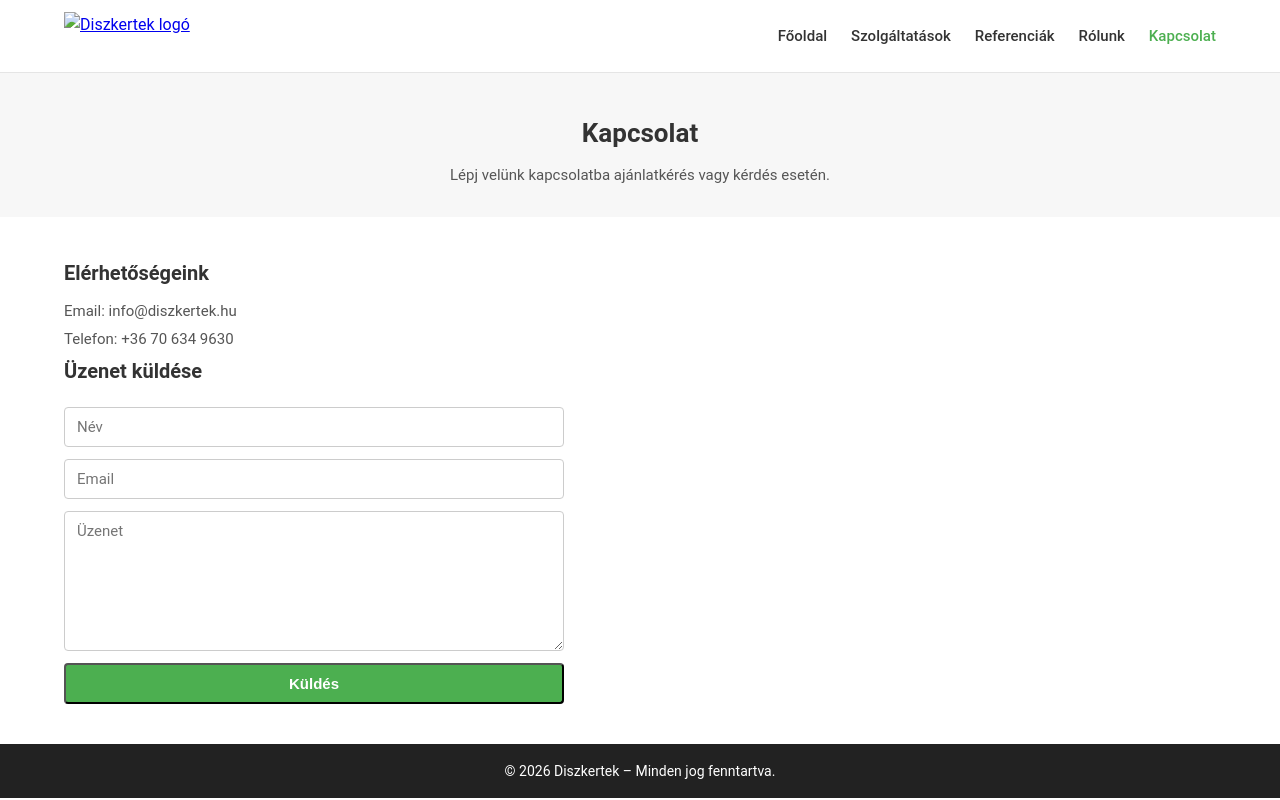
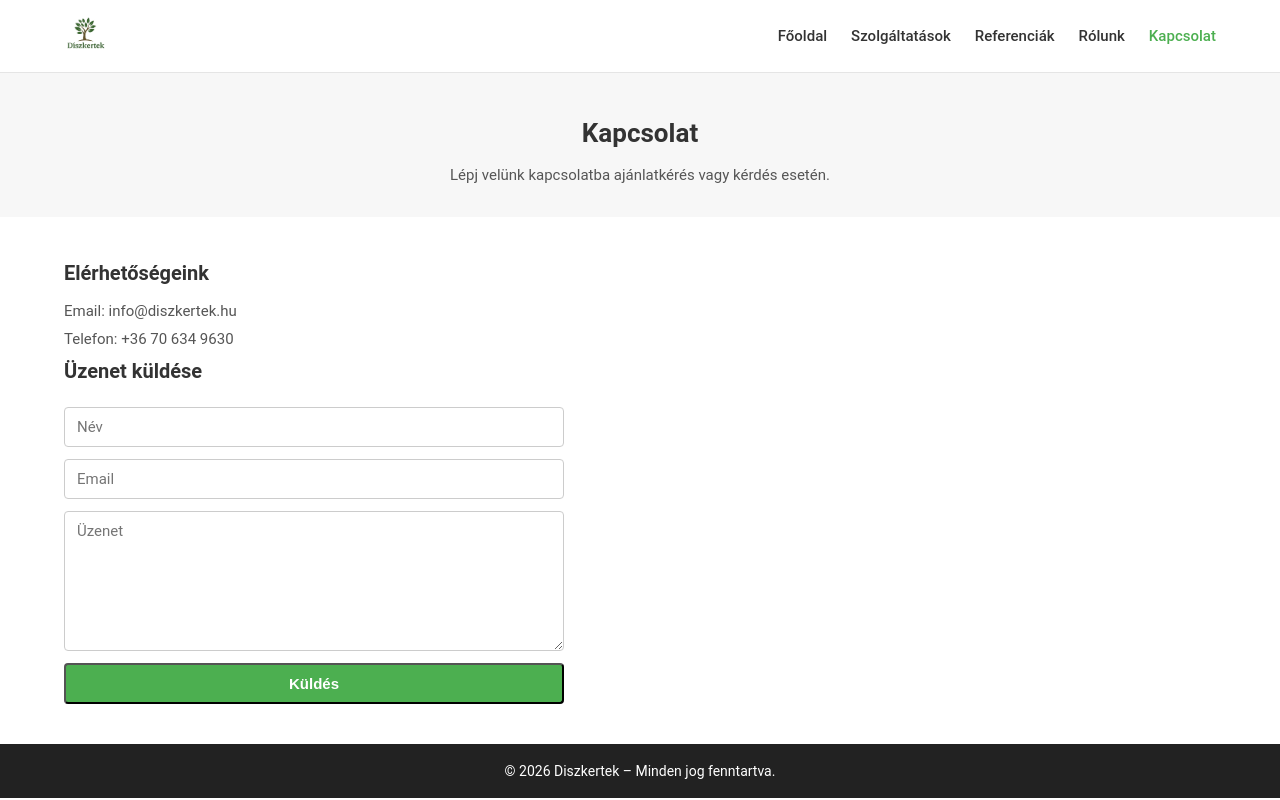
Before and after one commit to AgnesGeller/diszkertek, a plain HTML site: page kapcsolat.html in a window 1280 px wide. Drawn offline with Linux system fonts and the light colour scheme.

Commit message:
logo added

```diff
--- a/kapcsolat.html
+++ b/kapcsolat.html
@@ -12,7 +12,7 @@
 <header class="header">
     <div class="container header-inner">
         <a href="index.html" class="logo">
-            <img src="assets/img/logo.webp" alt="Diszkertek logó">
+            <img src="assets/img/logo.png" alt="Diszkertek logó">
         </a>
         <nav class="nav">
             <ul>
```
Also changed, not shown: referenciak.html (+1 -1 lines), rolunk.html (+1 -1 lines), szolgaltatasok.html (+1 -1 lines).
